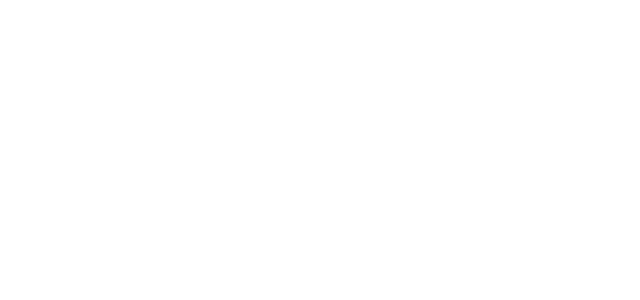
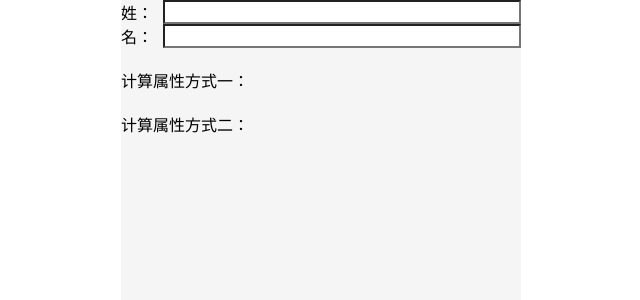
Before and after one commit to zhouaizhuang/Vue3_study, a Vue app: page /testComputed in a window 1280 px wide. Before the commit this address had no page. Shown: the top 300 px of the page, without its empty margins (319-959 px from the left). Built offline with nearby package versions, Linux system fonts and the light colour scheme.

Commit message:
增加计算属性

```diff
--- a/src/router/index.ts
+++ b/src/router/index.ts
@@ -1,12 +1,15 @@
 import { createRouter, createWebHistory, RouteRecordRaw } from "vue-router"
 import { refs } from "./modules/ref"
 import { reactive } from "./modules/reactive"
+import { monitor } from "./modules/monitor"
+
 const routes:Array<RouteRecordRaw> = [
   { path: '/', redirect: { name: 'index' } },
   { path: '/index', name: 'index', component: () => import('../views/index.vue') },
   { path: '/regist', component: () => import('../components/regist/index.vue') },
   ...refs,
   ...reactive,
+  ...monitor,
 ]
 const router = createRouter({
   history: createWebHistory(),
--- /dev/null
+++ b/src/router/modules/monitor.ts
@@ -0,0 +1,4 @@
+import { RouteRecordRaw } from "vue-router"
+export const monitor:Array<RouteRecordRaw> = [
+  { path: '/testComputed', component: () => import('../../views/studyMoniter/testComputed/index.vue') },
+]
--- a/src/views/index.vue
+++ b/src/views/index.vue
@@ -21,6 +21,12 @@
         <div class="db w20 pb30 min190px"><router-link class="g42b983" to="/testToRaw">toRaw(转raw)</router-link></div>
       </div>
     </div>
+    <div class="f">
+      <div class="pr20r b" style="width:2.2rem;">reactive全家桶</div>
+      <div class="f1 f xs ac rw">
+        <div class="db w20 pb30 min190px"><router-link class="g42b983" to="/testComputed">computed计算属性</router-link></div>
+      </div>
+    </div>
   </div>
 </template>
 <script setup lang="ts">
--- /dev/null
+++ b/src/views/studyMoniter/testComputed/index.vue
@@ -0,0 +1,31 @@
+<template>
+  <div class="bgf5 mh100vh">
+    <div class="f">
+      <div class="mr10">姓：</div>
+      <input type="text" v-model="firstName">
+    </div>
+    <div class="f">
+      <div class="mr10">名：</div>
+      <input type="text" v-model="lastName">
+    </div>
+    <div class="mt20">计算属性方式一：{{name}}</div>
+    <div class="mt20">计算属性方式二：{{name2}}</div>
+  </div>
+</template>
+<script setup lang="ts">
+  let firstName = ref('')
+  let lastName = ref('')
+  // 方式一：
+  const name = computed(() => firstName.value + lastName.value)
+  // 方式二：
+  const name2 = computed({
+    get(){
+      return firstName.value  + lastName.value
+    },
+    set(){
+      firstName.value + lastName.value
+    }
+  })
+</script>
+<style scoped>
+</style>
```
